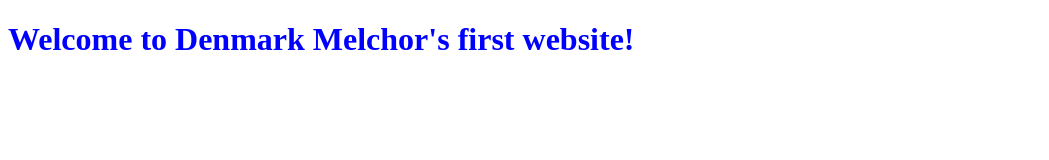
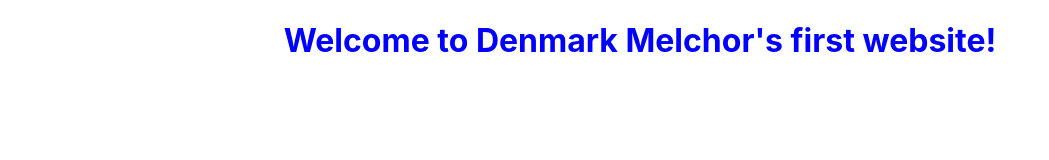
Before and after one commit to DenmarkMelchor/DenmarkMelchor.github.io, a plain HTML site: page index.html in a window 1280 px wide. Shown: the whole page, without its empty margins (0-1049 px from the left). Drawn offline with Linux system fonts and the light colour scheme.

Commit message:
Center h1 and added font-family

```diff
--- a/styles.css
+++ b/styles.css
@@ -1,3 +1,5 @@
 h1 {
     color: blue;
+    text-align: center;
+    font-family: -apple-system, BlinkMacSystemFont, 'Segoe UI', Roboto, Oxygen, Ubuntu, Cantarell, 'Open Sans', 'Helvetica Neue', sans-serif;
 }
```
